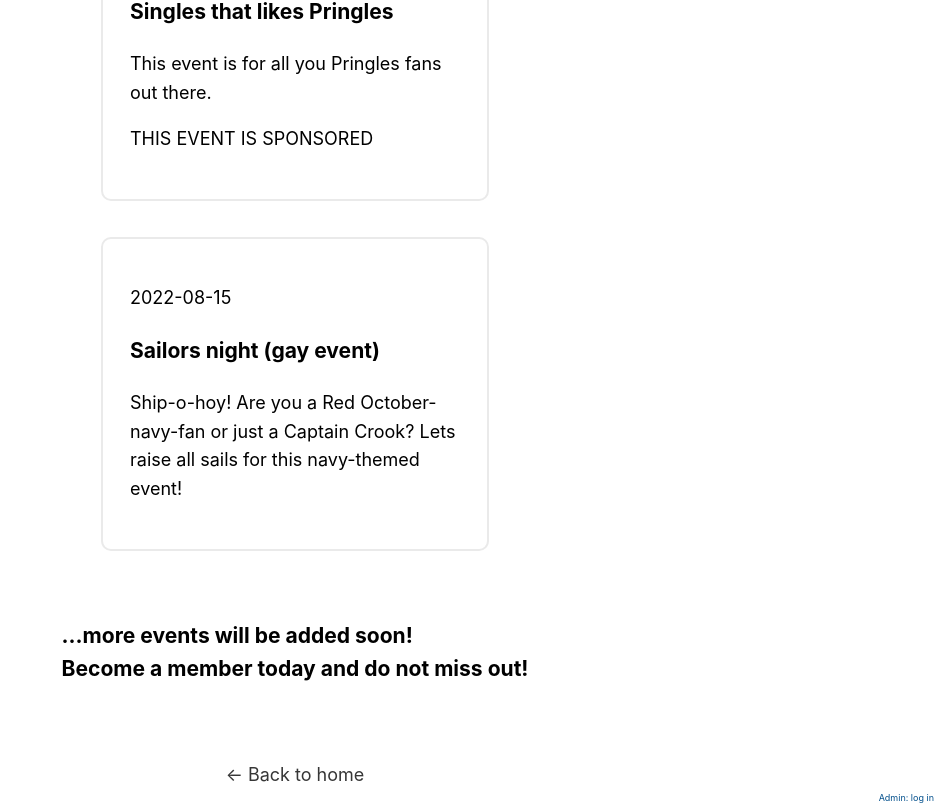
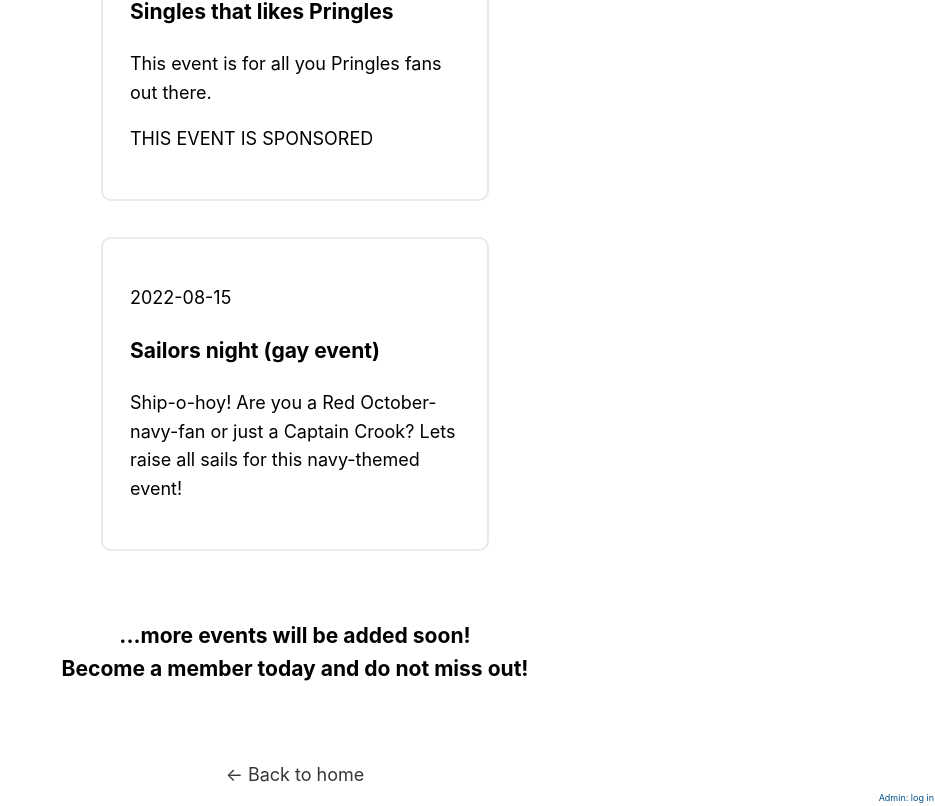
Before and after one commit to ehak123/SpeedDating, a Next.js app: page /upcomingevents in a window 1280 px wide. Shown: the part 725-1531 px from the top of the page, without its empty margins (345-1280 px from the left). Built offline with nearby package versions, Linux system fonts and the light colour scheme.

Commit message:
admin-login-link & up-comming events

```diff
--- a/components/layout.js
+++ b/components/layout.js
@@ -57,7 +57,7 @@ export default function Layout({ children, home }) {
         </div>
       )}
     </div>
-    <div id={styles.adminlogin}> Admin: log in </div>
+    <a href = "" id={styles.adminlogin}> Admin: log in </a>
     </div>
   )
 }
--- a/pages/upcomingevents.js
+++ b/pages/upcomingevents.js
@@ -39,7 +39,7 @@ export default function Children({ allPostsData }) {
             <p>Ship-o-hoy! Are you a Red October-navy-fan or just a Captain Crook? Lets raise all sails for this navy-themed event!</p>
           </div>
           <br/>
-          <h3>...more events will be added soon! <br></br>Become a member today and do not miss out! </h3>
+          <h3 id = {utilStyles.centertext} >...more events will be added soon! <br></br>Become a member today and do not miss out! </h3>
         </section>
       </main>
     </Layout>
--- a/styles/utils.module.css
+++ b/styles/utils.module.css
@@ -118,3 +118,7 @@
     justify-content: center;
     align-items: center;
   }
+
+  #centertext{
+    text-align: center;
+  }
```
